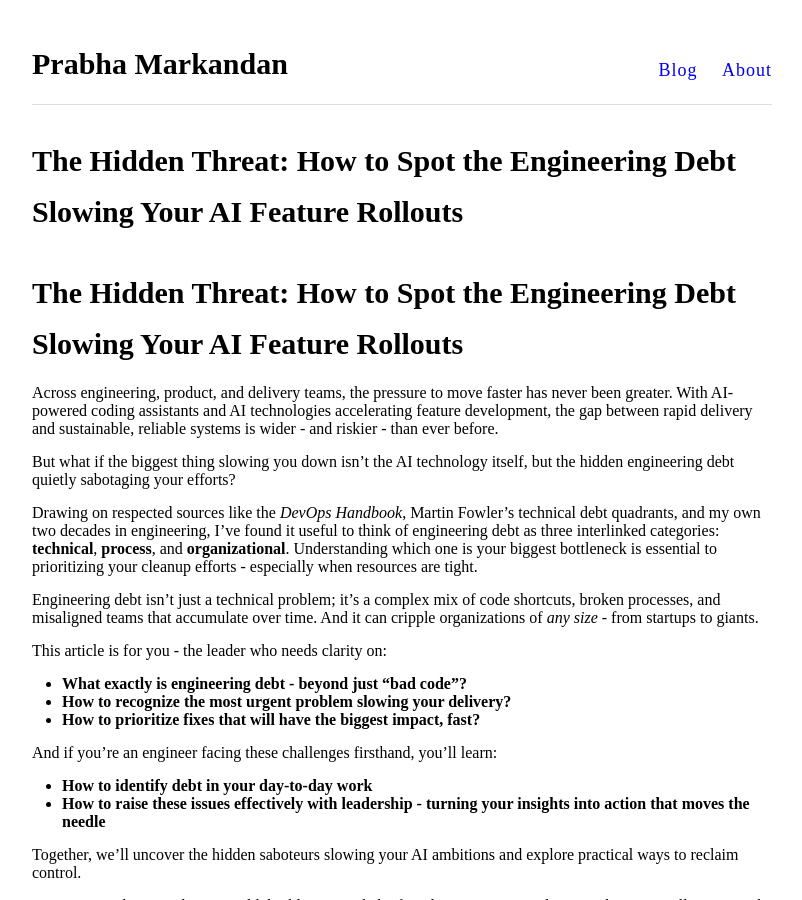
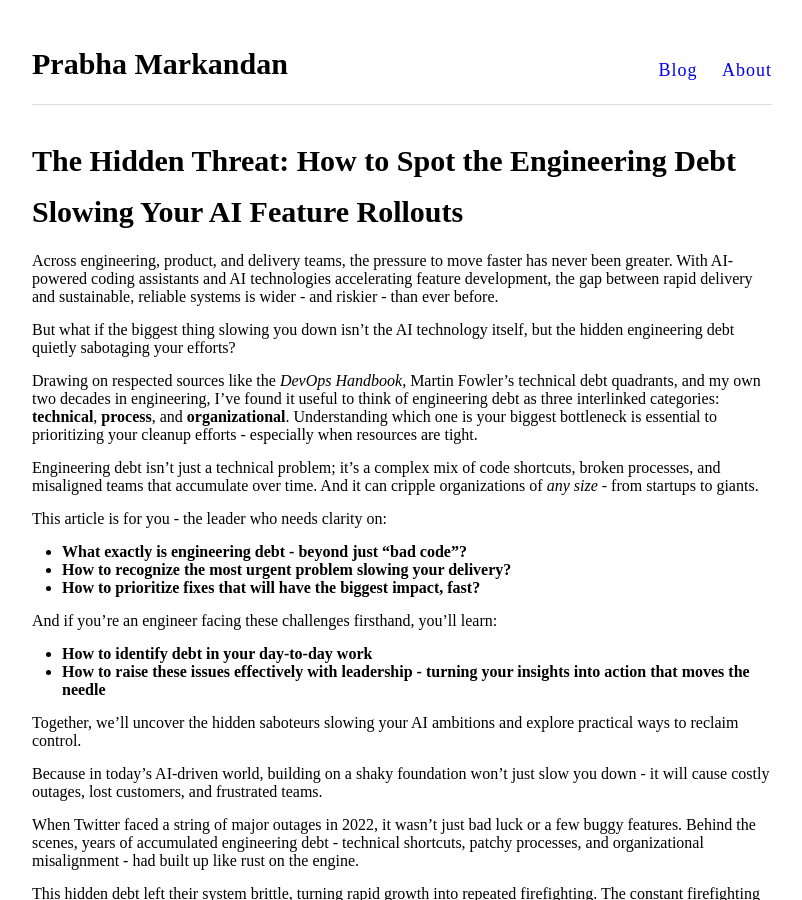
Before and after one commit to prabhamarkandan/prabhamarkandan.github.io, a Jekyll site: the page built from _posts/2025-08-09-how-to-spot-engineering-debt.md, in a window 1280 px wide and 900 px high. Shown: the whole window, without its empty margins (238-1040 px from the left). Built offline with Jekyll 4.4.1, drawn with Linux system fonts in a browser that asks for light colours.

Commit message:
Update 2025-08-09-how-to-spot-engineering-debt.md

```diff
--- a/_posts/2025-08-09-how-to-spot-engineering-debt.md
+++ b/_posts/2025-08-09-how-to-spot-engineering-debt.md
@@ -4,8 +4,6 @@ title: "The Hidden Threat: How to Spot the Engineering Debt Slowing Your AI Feat
 date: 2025-08-10
 categories: engineering ai leadership
 ---
-
-# The Hidden Threat: How to Spot the Engineering Debt Slowing Your AI Feature Rollouts
 
 Across engineering, product, and delivery teams, the pressure to move faster has never been greater. With AI-powered coding assistants and AI technologies accelerating feature development, the gap between rapid delivery and sustainable, reliable systems is wider - and riskier - than ever before.
 
```
